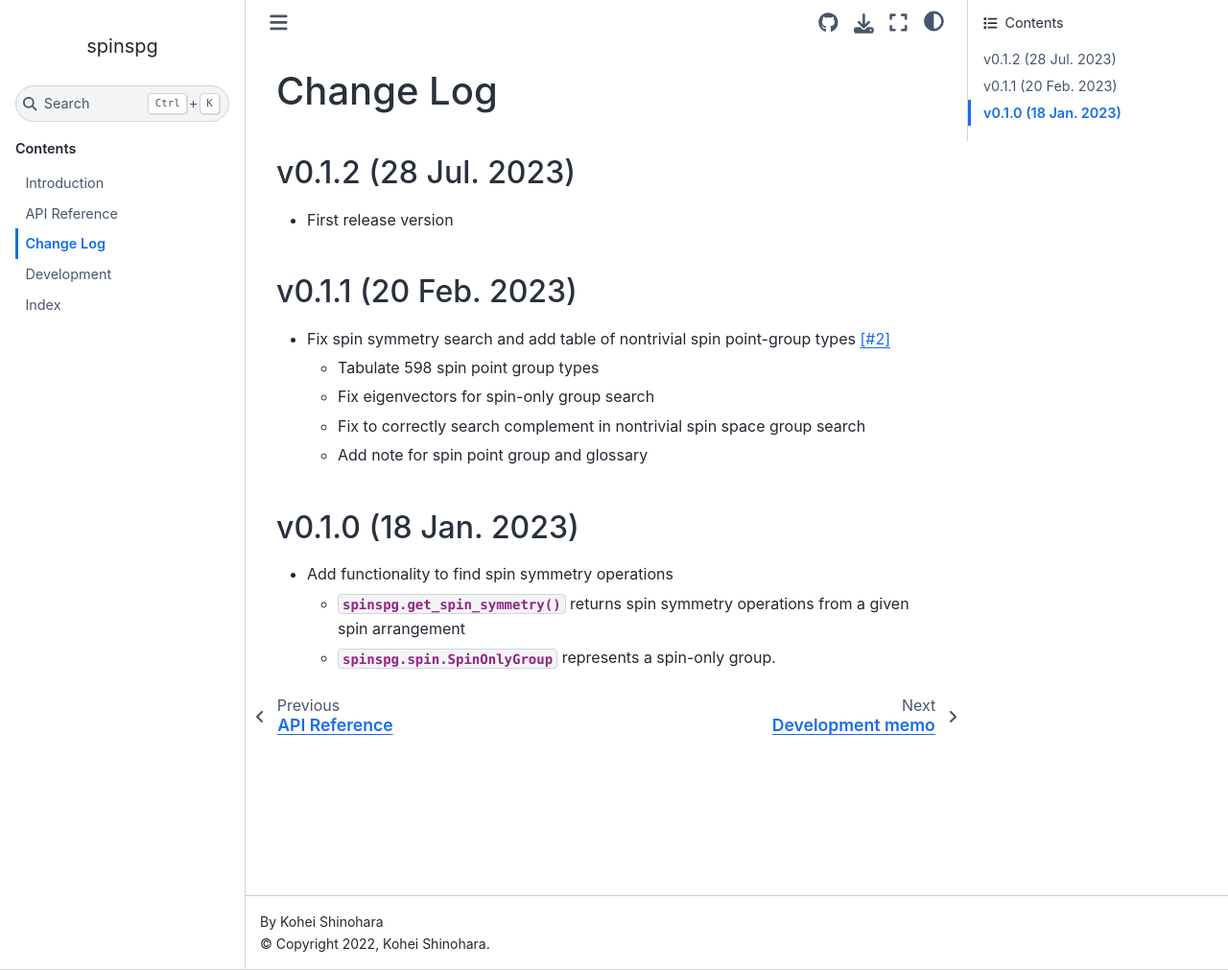
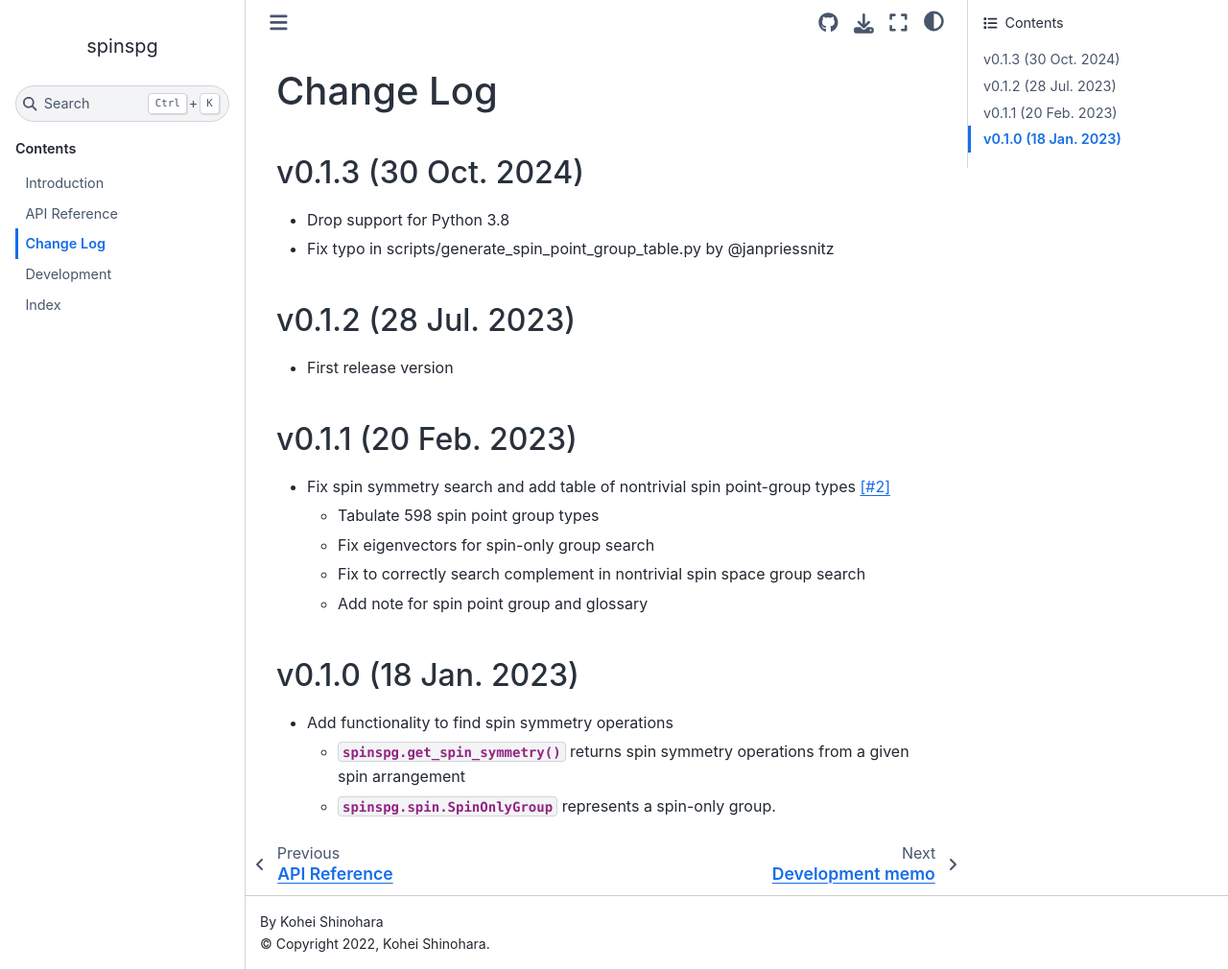
Before and after one commit to spglib/spinspg, a Sphinx documentation site: the page built from docs/changelog.md, in a window 1280 px wide and 1011 px high. Shown: the whole window at 96% size. Built offline with Sphinx 7.4.7 and the Sphinx Book theme 1.1.4, drawn with Linux system fonts in a browser that asks for light colours.

Commit message:
Release v0.1.3

```diff
--- a/docs/changelog.md
+++ b/docs/changelog.md
@@ -1,4 +1,9 @@
 # Change Log
+
+## v0.1.3 (30 Oct. 2024)
+
+- Drop support for Python 3.8
+- Fix typo in scripts/generate_spin_point_group_table.py by @janpriessnitz
 
 ## v0.1.2 (28 Jul. 2023)
 
```
Also changed, not shown: 1 other file.
